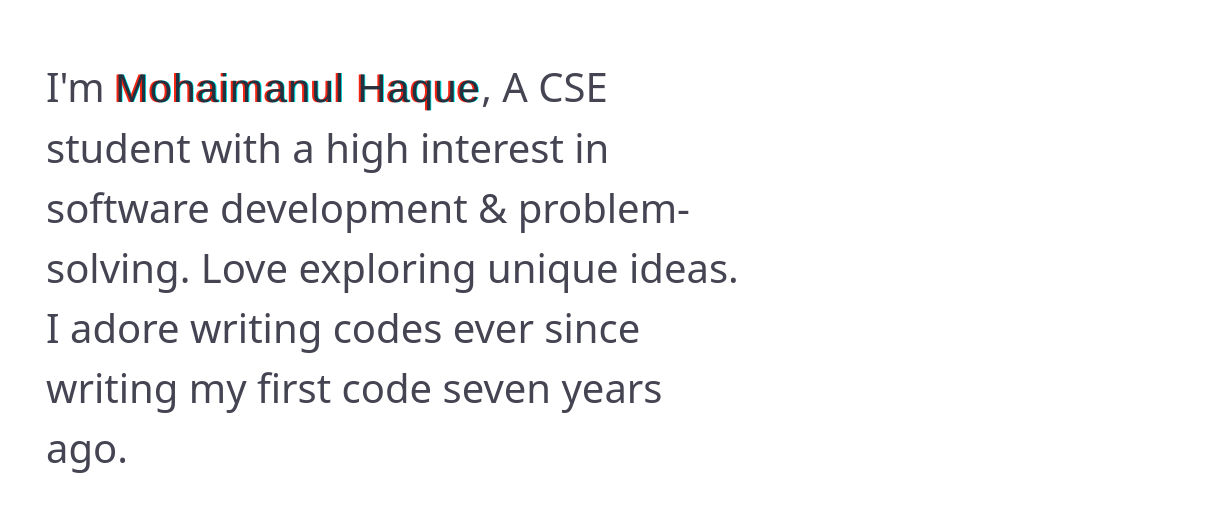
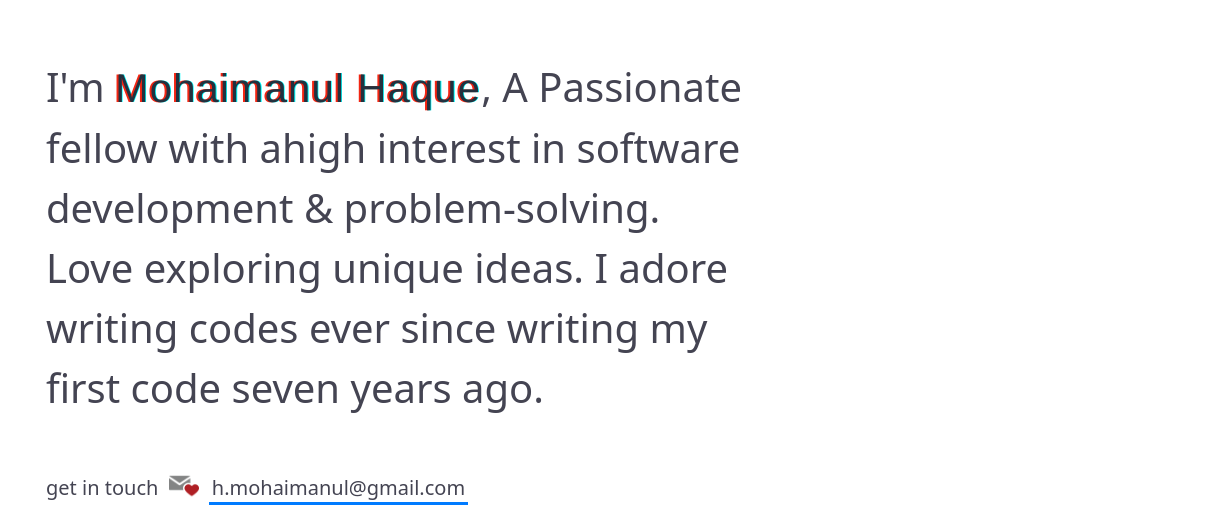
Before and after one commit to Tuurash/tuurash.github.io, a plain HTML site: page index.html in a window 1280 px wide. Shown: the part 210-738 px from the top of the page, 54-1280 px from the left. Drawn offline with nearby package versions, Linux system fonts and the light colour scheme; a web font is replaced by a local one.

Commit message:
ref #44844 #44870 #44871 #44961 #44962 done

```diff
--- a/index.html
+++ b/index.html
@@ -78,9 +78,8 @@
 			<h1 class="intro__hello">Hello!
 				<span class="emoji wave-hand animated"></span>
 			</h1>
-			<h2 class="intro__tagline">I'm <span class="d3">Mohaimanul Haque</span>, A CSE student with a high
-				interest in software development &amp; problem-solving. Love exploring unique ideas. I adore writing
-				codes ever since writing my first code seven years ago. <span class="emoji technologist"></span>
+			<h2 class="intro__tagline">I'm <span class="d3">Mohaimanul Haque</span>, A Passionate fellow with ahigh interest in software development & problem-solving.
+				Love exploring unique ideas. I adore writing codes ever since writing my first code seven years ago.<span class="emoji technologist"></span>
 			</h2>
 
 			<h3 class="intro__contact"> <span>get in touch </span>
```
Also changed, not shown: 1 other file.
